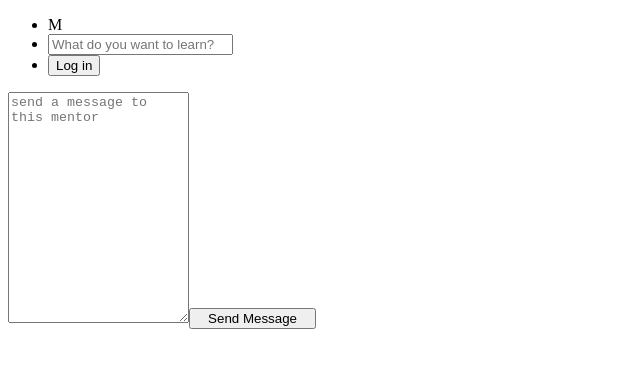
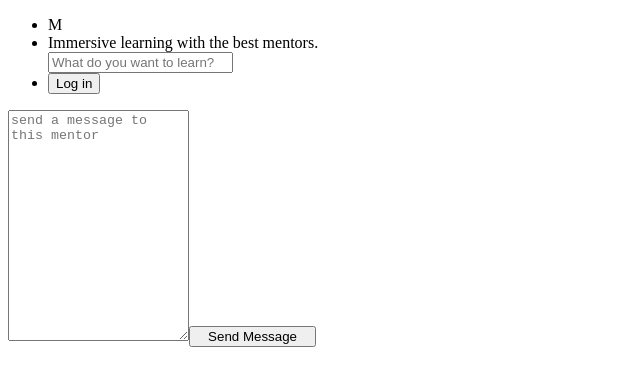
Before and after one commit to setezazian/MonetMyrtleMentor, a React app: page /offerings/contact in a window 1280 px wide. Shown: the top 386 px of the page, without its empty margins (0-640 px from the left). Built offline with nearby package versions, Linux system fonts and the light colour scheme; the HTML template or start-up script is replaced by a standard one.

Commit message:
add offering title

```diff
--- a/client/src/components/LandingPage/LandingPage.jsx
+++ b/client/src/components/LandingPage/LandingPage.jsx
@@ -1,6 +1,9 @@
-import React from 'react';
+import React, { useEffect, useContext } from 'react';
+import { pageIdxContext } from '../App.jsx';
 
 export default function LandingPage({ history }) {
+  const { pageIdx, setPageIdx } = useContext(pageIdxContext);
+
   const studentSignupHandler = () => {
     history.push('/signup', { isMentor: false });
   };
@@ -8,6 +11,10 @@ export default function LandingPage({ history }) {
   const mentorSignupHandler = () => {
     history.push('/signup', { isMentor: true });
   };
+
+  useEffect(() => {
+    setPageIdx(0);
+  }, []);
 
   return (
     <>
--- a/client/src/components/Navbar.jsx
+++ b/client/src/components/Navbar.jsx
@@ -62,21 +62,23 @@ export default function Navbar(props) {
   };
 
   return (
-    <nav className="navbar">
-      <ul className="navbar-nav">
-        <li className="logo-container">
+    <nav className={`${pageIdx === 0 ? 'navbar' : 'navbar2'}`}>
+      <ul className={`${pageIdx === 0 ? 'navbar-nav' : 'navbar-nav2'}`}>
+        <li className={`${pageIdx === 0 ? 'logo-container' : 'logo-container2'}`}>
           <span
             role="button"
             tabIndex={0}
             onClick={() => { setPageIdx(0); history.push('/'); }}
             onKeyDown={onKeyDown}
-            className="logo"
+            className={`${pageIdx === 0 ? 'logo' : 'logo2'}`}
           >
             M
           </span>
         </li>
-        <li className="searchBar-container">
-          <div className="searchBar">
+        <li className={`${pageIdx === 0 ? 'searchBar-container' : 'searchBar-container2'}`}>
+          {pageIdx === 0 ? null
+            : <div className="offering-title">Immersive learning with the best mentors.</div>}
+          <div className={`${pageIdx === 0 ? 'searchBar' : 'searchBar2'}`}>
             <input
               type="text"
               id="searchBar"
@@ -97,7 +99,7 @@ export default function Navbar(props) {
 
           </div>
         </li>
-        <li className="login-container">
+        <li className={`${pageIdx === 0 ? 'login-container' : 'login-container2'}`}>
           <button
             type="button"
             className="login-button"
```
Also changed, not shown: 1 other file (tests, documents, lock files or other folders).
